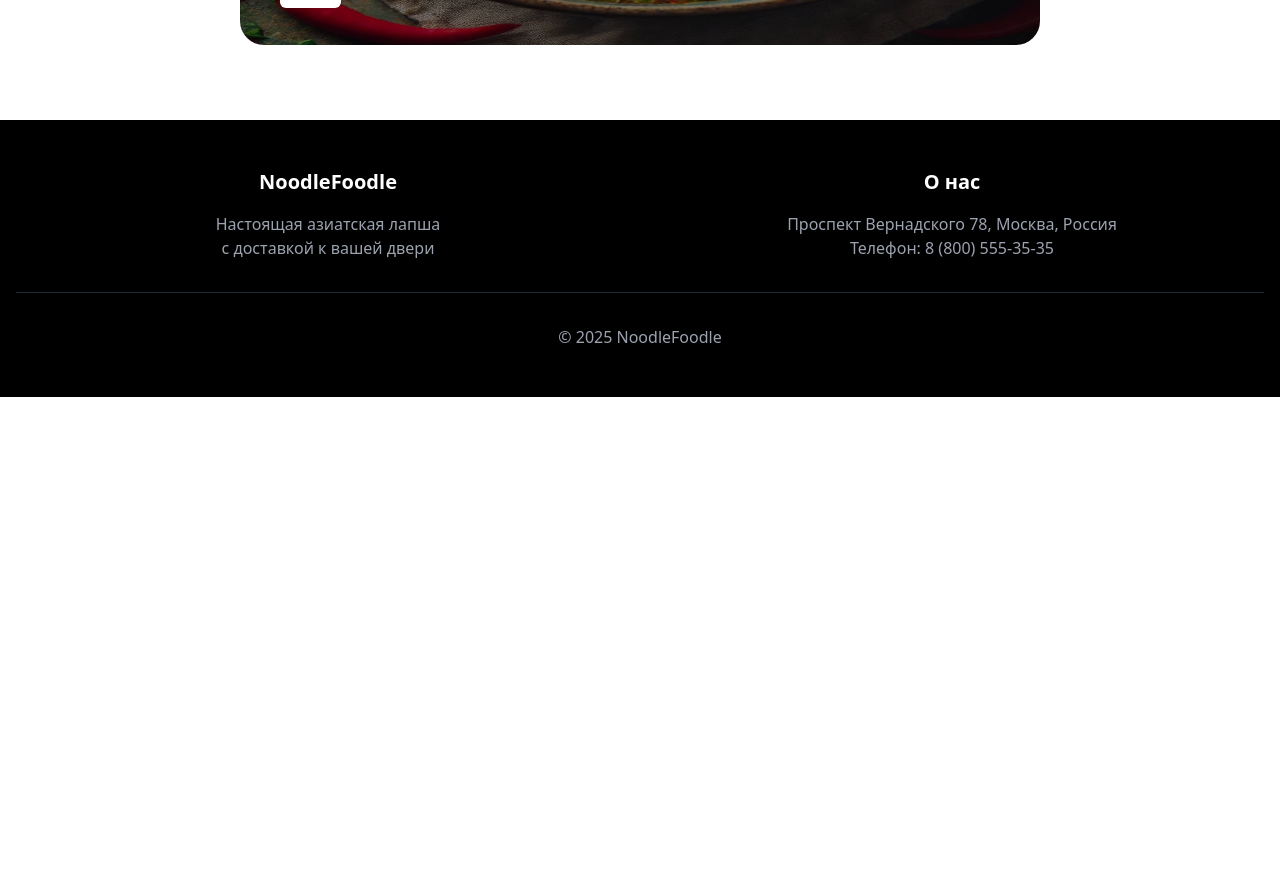
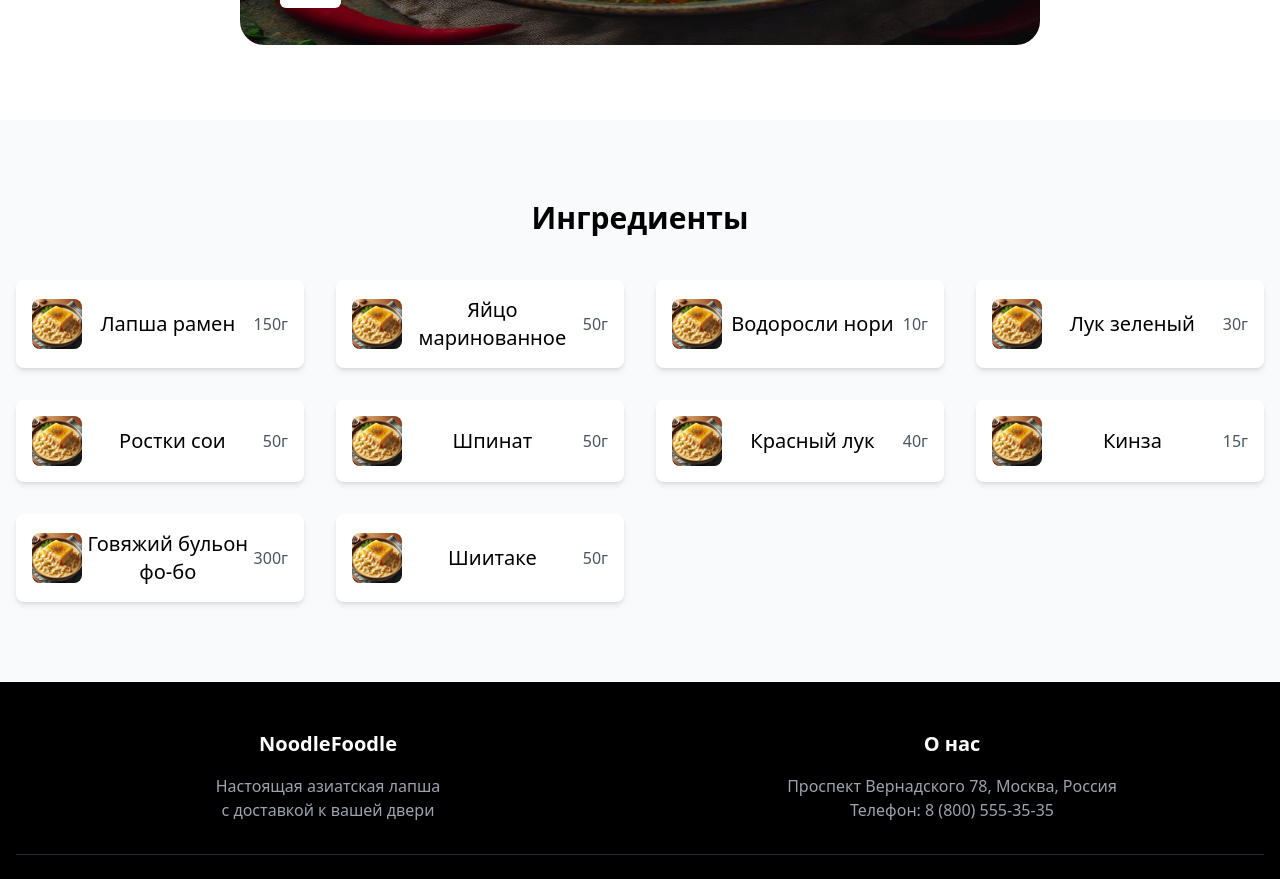
Before and after one commit to proffsenya/NoodleFoodle, a React (Vite) app: page /productdetails/2 in a window 1280 px wide. Shown: the part 520-1399 px from the top of the page. Before the commit the page ends 917 px from the top, so only its background shows below. Built offline with nearby package versions, Linux system fonts and the light colour scheme.

Commit message:
add ingredients on productdetails

```diff
--- a/pages/ProductDetails.jsx
+++ b/pages/ProductDetails.jsx
@@ -31,9 +31,45 @@ export default function ProductDetails() {
             </div>
           </div>
         </section>
-        {/* <IngredientsLayout MenuObj={product}/> */}
+        <IngredientsLayout MenuObj={product}/>
 
         <Footer />
         </>
     )
 }
+
+function IngredientsLayout({ MenuObj }) {
+  return (
+    <section className="px-4 py-10 pb-20 bg-gray-50">
+      <div className="container mx-auto">
+        <h2 className="mt-10 text-3xl font-bold text-center mb-11">Ингредиенты</h2>
+        <div className="grid grid-cols-1 gap-8 md:grid-cols-4">
+          {MenuObj.ingredients.map((ingredient) => (
+            <IngredientsConst Ingredient={ingredient} key={ingredient} />
+          ))}
+        </div>
+      </div>
+    </section>
+  );
+}
+
+function IngredientsConst({Ingredient}){
+
+  const ingredient = ingredientsData.find((item) => item.name === Ingredient);
+  if (!ingredient) {
+    return <div>Ингредиент не найден</div>;
+  }
+
+  return(
+      <div className="container flex items-center justify-center h-full overflow-hidden bg-white rounded-lg shadow-md">
+          <div className="flex flex-col justify-center flex-grow p-4 text-center">
+              <div className="flex flex-row items-center justify-between">
+              <img src = {ingredient.image} alt={Ingredient} width="50" height="50" className="rounded-lg" ></img>
+                  <span className="text-xl">{Ingredient}</span>
+                  <span className="text-gray-600 text-l">{ingredient.weight}г</span>
+
+              </div>
+          </div>
+      </div>
+  )
+}
```
